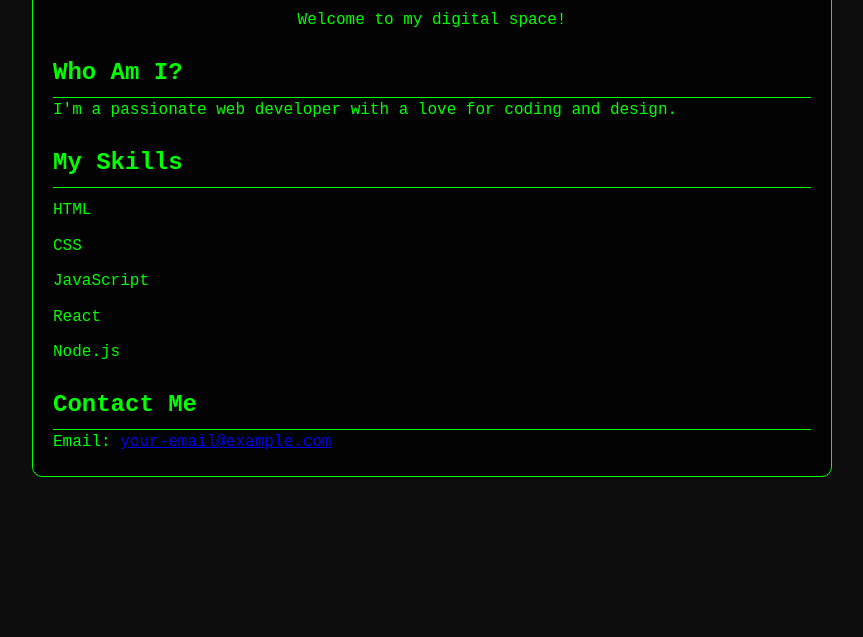
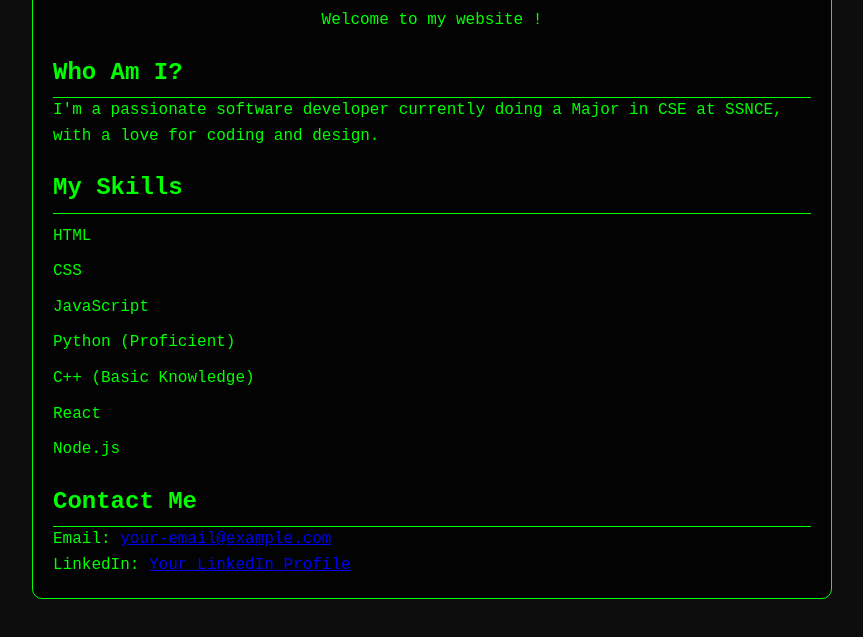
Before and after one commit to slimycashcodes/check123, a plain HTML site: page index.html in a window 1280 px wide. Shown: the part 77-714 px from the top of the page, without its empty margins (208-1071 px from the left). Drawn offline with Linux system fonts and the light colour scheme.

Commit message:
Update index.html

```diff
--- a/index.html
+++ b/index.html
@@ -10,21 +10,24 @@
     <div class="container">
         <header>
             <h1>About Me</h1>
-            <p>Welcome to my digital space!</p>
+            <p>Welcome to my website !</p>
         </header>
         <section class="content">
             <h2>Who Am I?</h2>
-            <p>I'm a passionate web developer with a love for coding and design.</p>
+            <p>I'm a passionate software developer currently doing a Major in CSE at SSNCE, with a love for coding and design.</p>
             <h2>My Skills</h2>
             <ul>
                 <li>HTML</li>
                 <li>CSS</li>
                 <li>JavaScript</li>
+                <li>Python (Proficient)</li>
+                <li>C++ (Basic Knowledge)</li>
                 <li>React</li>
                 <li>Node.js</li>
             </ul>
             <h2>Contact Me</h2>
-            <p>Email: <a href="mailto:your-email@example.com">your-email@example.com</a></p>
+            <p>Email: <a href="mailto:rahulhvdc@gmail.com">your-email@example.com</a></p>
+            <p>LinkedIn: <a href="https://www.linkedin.com/in/rahul-suresh-92a124256/">Your LinkedIn Profile</a></p>
         </section>
     </div>
     <script src="script.js"></script>
```
